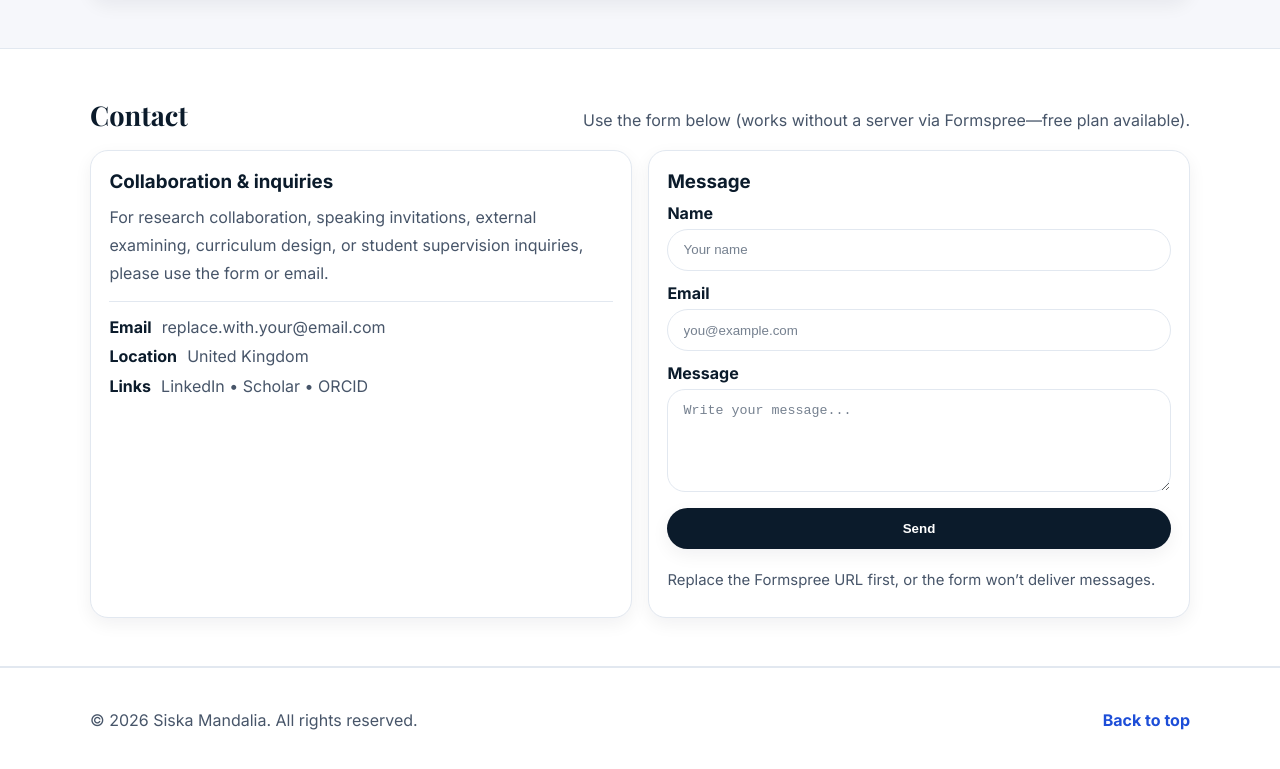
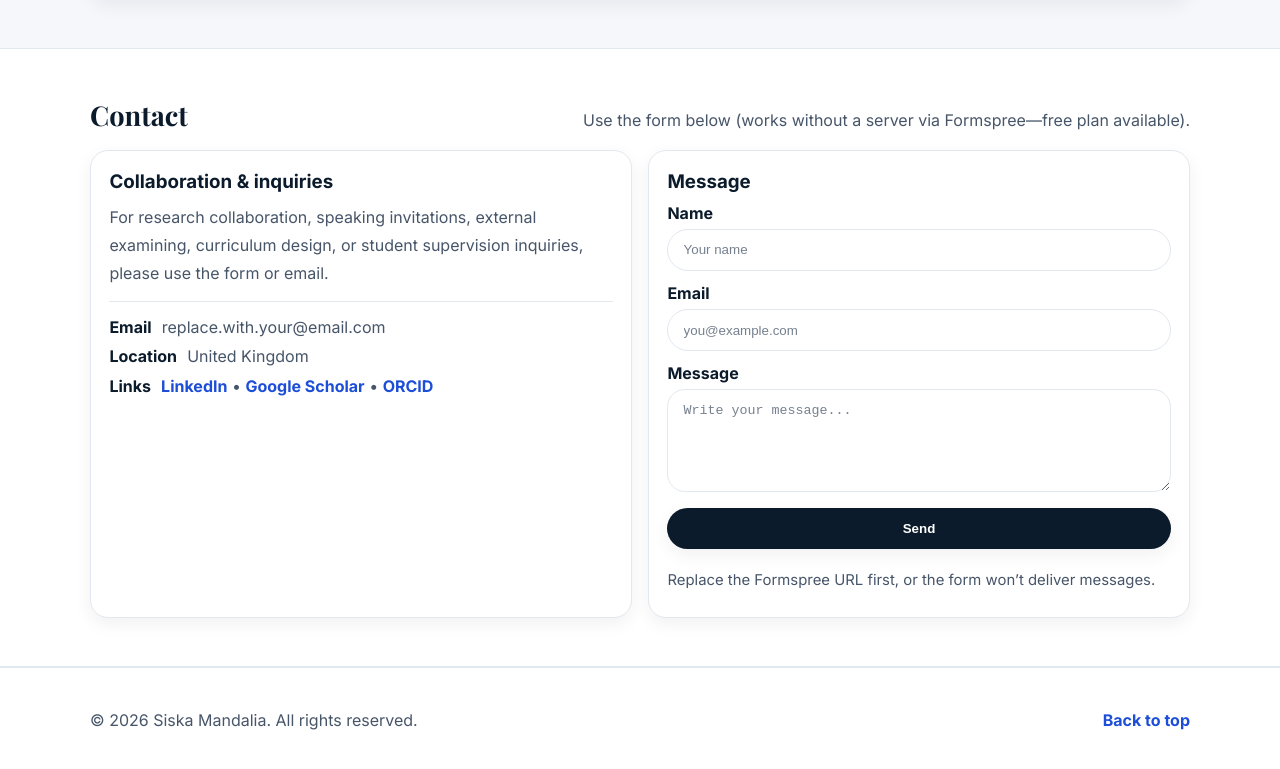
Before and after one commit to SiskaMandalia-TourismLecturer/SiskaMandalia-TourismLecturer.github.io, a plain HTML site: page index.html in a window 1280 px wide. Shown: the part 2948-3717 px from the top of the page. Drawn offline with nearby package versions, Linux system fonts and the light colour scheme.

Commit message:
Update index.html

```diff
--- a/index.html
+++ b/index.html
@@ -295,7 +295,12 @@
           <div class="contact-box">
             <div><span class="label">Email</span> <a id="emailText" href="#">replace.with.your@email.com</a></div>
             <div><span class="label">Location</span> United Kingdom</div>
-            <div><span class="label">Links</span> LinkedIn • Scholar • ORCID</div>
+            <div>
+  <span class="label">Links</span>
+  <a href="https://www.linkedin.com/in/siskamandalia/" target="_blank" class="link">LinkedIn</a> •
+  <a href="https://scholar.google.com/citations?hl=id&user=wzRCye4AAAAJ" target="_blank" class="link">Google Scholar</a> •
+  <a href="https://orcid.org/0000-0002-7395-4185" target="_blank" class="link">ORCID</a>
+</div>
           </div>
         </div>
 
```
